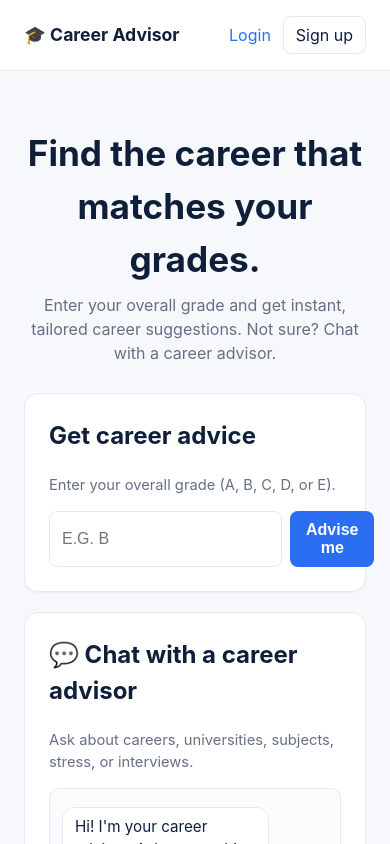
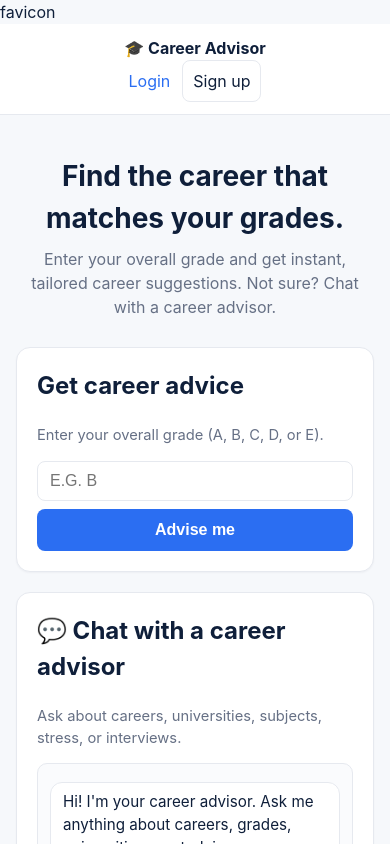
Before and after one commit to VALENTINE-it/Career-Advisor, a website: page public/index.html in a window 390 px wide. Shown: the top 844 px of the page. Drawn offline with Linux system fonts and the light colour scheme; no server answers.

Commit message:
feat: added web responsiveness

```diff
--- a/public/css/styles.css
+++ b/public/css/styles.css
@@ -8,7 +8,11 @@
   --border: #e6e9ef;
   --danger: #c1272d;
 }
-* { box-sizing: border-box; }
+
+* {
+  box-sizing: border-box;
+}
+
 body {
   margin: 0;
   font-family: -apple-system, Segoe UI, Roboto, Helvetica, Arial, sans-serif;
@@ -16,77 +20,316 @@ body {
   color: var(--ink);
   line-height: 1.5;
 }
-a { color: var(--accent); text-decoration: none; }
-a:hover { text-decoration: underline; }
+
+a {
+  color: var(--accent);
+  text-decoration: none;
+}
+
+a:hover {
+  text-decoration: underline;
+}
 
 .nav {
-  display: flex; align-items: center; justify-content: space-between;
-  padding: 16px 24px; background: #fff; border-bottom: 1px solid var(--border);
-}
-.brand { font-weight: 700; font-size: 1.1rem; color: var(--ink); }
-.nav nav { display: flex; gap: 12px; align-items: center; }
-.btn-ghost {
-  background: transparent; border: 1px solid var(--border);
-  padding: 6px 12px; border-radius: 8px; cursor: pointer; color: var(--ink);
+  display: flex;
+  align-items: center;
+  justify-content: space-between;
+  padding: 16px 24px;
+  background: #fff;
+  border-bottom: 1px solid var(--border);
 }
 
-main { max-width: 860px; margin: 0 auto; padding: 24px; }
-.center { display: flex; justify-content: center; align-items: flex-start; padding-top: 48px; }
+.brand {
+  font-weight: 700;
+  font-size: 1.1rem;
+  color: var(--ink);
+}
 
-.hero { text-align: center; padding: 32px 0 8px; }
-.hero h1 { font-size: 2.2rem; margin: 0 0 8px; }
-.hero p { color: var(--muted); margin: 0; }
+.nav nav {
+  display: flex;
+  gap: 12px;
+  align-items: center;
+}
+
+.btn-ghost {
+  background: transparent;
+  border: 1px solid var(--border);
+  padding: 6px 12px;
+  border-radius: 8px;
+  cursor: pointer;
+  color: var(--ink);
+}
+
+main {
+  max-width: 860px;
+  margin: 0 auto;
+  padding: 24px;
+}
+
+.center {
+  display: flex;
+  justify-content: center;
+  align-items: flex-start;
+  padding-top: 48px;
+}
+
+.hero {
+  text-align: center;
+  padding: 32px 0 8px;
+}
+
+.hero h1 {
+  font-size: 2.2rem;
+  margin: 0 0 8px;
+}
+
+.hero p {
+  color: var(--muted);
+  margin: 0;
+}
 
 .card {
-  background: var(--card); border: 1px solid var(--border);
-  border-radius: 14px; padding: 24px; margin-top: 20px;
+  background: var(--card);
+  border: 1px solid var(--border);
+  border-radius: 14px;
+  padding: 24px;
+  margin-top: 20px;
   box-shadow: 0 1px 2px rgba(15, 31, 58, 0.04);
 }
-.card h2 { margin-top: 0; }
 
-.auth { width: 100%; max-width: 400px; display: flex; flex-direction: column; gap: 12px; }
-.auth label { display: flex; flex-direction: column; font-size: 0.9rem; color: var(--muted); gap: 4px; }
-.auth input, .row input {
-  padding: 10px 12px; border: 1px solid var(--border); border-radius: 8px;
-  font-size: 1rem; color: var(--ink); background: #fff;
+.card h2 {
+  margin-top: 0;
 }
+
+.auth {
+  width: 100%;
+  max-width: 400px;
+  display: flex;
+  flex-direction: column;
+  gap: 12px;
+}
+
+.auth label {
+  display: flex;
+  flex-direction: column;
+  font-size: 0.9rem;
+  color: var(--muted);
+  gap: 4px;
+}
+
+.auth input,
+.row input {
+  padding: 10px 12px;
+  border: 1px solid var(--border);
+  border-radius: 8px;
+  font-size: 1rem;
+  color: var(--ink);
+  background: #fff;
+}
+
 button {
-  background: var(--accent); color: #fff; border: 0; border-radius: 8px;
-  padding: 10px 16px; font-weight: 600; cursor: pointer; font-size: 1rem;
+  background: var(--accent);
+  color: #fff;
+  border: 0;
+  border-radius: 8px;
+  padding: 10px 16px;
+  font-weight: 600;
+  cursor: pointer;
+  font-size: 1rem;
 }
-button:hover { background: #1f57c9; }
 
-.row { display: flex; gap: 8px; margin-top: 8px; }
-.row input { flex: 1; text-transform: uppercase; }
+button:hover {
+  background: #1f57c9;
+}
 
-.muted { color: var(--muted); font-size: 0.92rem; }
-.error { color: var(--danger); font-size: 0.9rem; }
+.row {
+  display: flex;
+  gap: 8px;
+  margin-top: 8px;
+}
+
+.row input {
+  flex: 1;
+  text-transform: uppercase;
+}
+
+.muted {
+  color: var(--muted);
+  font-size: 0.92rem;
+}
+
+.error {
+  color: var(--danger);
+  font-size: 0.9rem;
+}
 
 .result {
-  margin-top: 16px; padding: 16px; border-radius: 10px;
-  background: #eef5ff; border: 1px solid #d5e4ff;
+  margin-top: 16px;
+  padding: 16px;
+  border-radius: 10px;
+  background: #eef5ff;
+  border: 1px solid #d5e4ff;
 }
-.result h3 { margin: 0 0 6px; color: var(--accent); }
-.result ul { margin: 8px 0 0 18px; }
+
+.result h3 {
+  margin: 0 0 6px;
+  color: var(--accent);
+}
+
+.result ul {
+  margin: 8px 0 0 18px;
+}
 
 .chat {
-  height: 320px; overflow-y: auto; border: 1px solid var(--border);
-  border-radius: 10px; padding: 12px; background: #fafbfd; margin-bottom: 8px;
+  height: 320px;
+  overflow-y: auto;
+  border: 1px solid var(--border);
+  border-radius: 10px;
+  padding: 12px;
+  background: #fafbfd;
+  margin-bottom: 8px;
 }
-.msg { margin: 6px 0; display: flex; }
+
+.msg {
+  margin: 6px 0;
+  display: flex;
+}
+
 .msg .bubble {
-  padding: 8px 12px; border-radius: 12px; max-width: 78%;
-  font-size: 0.95rem; white-space: pre-wrap;
+  padding: 8px 12px;
+  border-radius: 12px;
+  max-width: 78%;
+  font-size: 0.95rem;
+  white-space: pre-wrap;
 }
-.msg.user { justify-content: flex-end; }
-.msg.user .bubble { background: var(--accent); color: #fff; border-bottom-right-radius: 4px; }
-.msg.bot .bubble { background: #fff; border: 1px solid var(--border); border-bottom-left-radius: 4px; }
 
-.suggestions { display: flex; flex-wrap: wrap; gap: 6px; margin-top: 10px; }
+.msg.user {
+  justify-content: flex-end;
+}
+
+.msg.user .bubble {
+  background: var(--accent);
+  color: #fff;
+  border-bottom-right-radius: 4px;
+}
+
+.msg.bot .bubble {
+  background: #fff;
+  border: 1px solid var(--border);
+  border-bottom-left-radius: 4px;
+}
+
+.suggestions {
+  display: flex;
+  flex-wrap: wrap;
+  gap: 6px;
+  margin-top: 10px;
+}
+
 .chip {
-  background: #fff; border: 1px solid var(--border); color: var(--ink);
-  padding: 6px 10px; border-radius: 999px; font-size: 0.85rem; cursor: pointer;
+  background: #fff;
+  border: 1px solid var(--border);
+  color: var(--ink);
+  padding: 6px 10px;
+  border-radius: 999px;
+  font-size: 0.85rem;
+  cursor: pointer;
 }
-.chip:hover { border-color: var(--accent); color: var(--accent); }
 
-footer { text-align: center; color: var(--muted); padding: 32px 16px; font-size: 0.85rem; }
+.chip:hover {
+  border-color: var(--accent);
+  color: var(--accent);
+}
+
+footer {
+  text-align: center;
+  color: var(--muted);
+  padding: 32px 16px;
+  font-size: 0.85rem;
+}
+
+@media (max-width: 768px) {
+  .nav {
+    flex-wrap: wrap;
+    justify-content: center;
+    padding: 16px;
+  }
+
+  .nav nav {
+    width: 100%;
+    justify-content: center;
+    flex-wrap: wrap;
+  }
+
+  main {
+    padding: 16px;
+  }
+
+  .center {
+    padding-top: 32px;
+  }
+
+  .hero {
+    padding: 24px 0 8px;
+  }
+
+  .hero h1 {
+    font-size: 2rem;
+  }
+
+  .card,
+  .result {
+    padding: 20px;
+  }
+
+  .auth {
+    max-width: 100%;
+  }
+
+  .row {
+    flex-direction: column;
+  }
+
+  .chat {
+    height: auto;
+  }
+
+  .msg .bubble {
+    max-width: 100%;
+  }
+}
+
+@media (max-width: 480px) {
+  .nav {
+    padding: 12px;
+  }
+
+  .brand {
+    font-size: 1rem;
+  }
+
+  .btn-ghost {
+    padding: 8px 10px;
+  }
+
+  .hero h1 {
+    font-size: 1.75rem;
+  }
+
+  .auth input,
+  button {
+    width: 100%;
+  }
+
+  button {
+    padding: 12px 14px;
+  }
+
+  .suggestions {
+    justify-content: center;
+  }
+
+  footer {
+    padding: 24px 12px;
+  }
+}
--- a/public/index.html
+++ b/public/index.html
@@ -4,6 +4,7 @@
     <meta charset="utf-8" />
     <meta name="viewport" content="width=device-width, initial-scale=1" />
     <title>Career Advisor — Find the right path for your grades</title>
+    favicon
     <meta name="description" content="Enter your grade and get instant, tailored career suggestions. Chat with a career advisor for guidance." />
     <link rel="stylesheet" href="css/styles.css" />
   </head>
```
